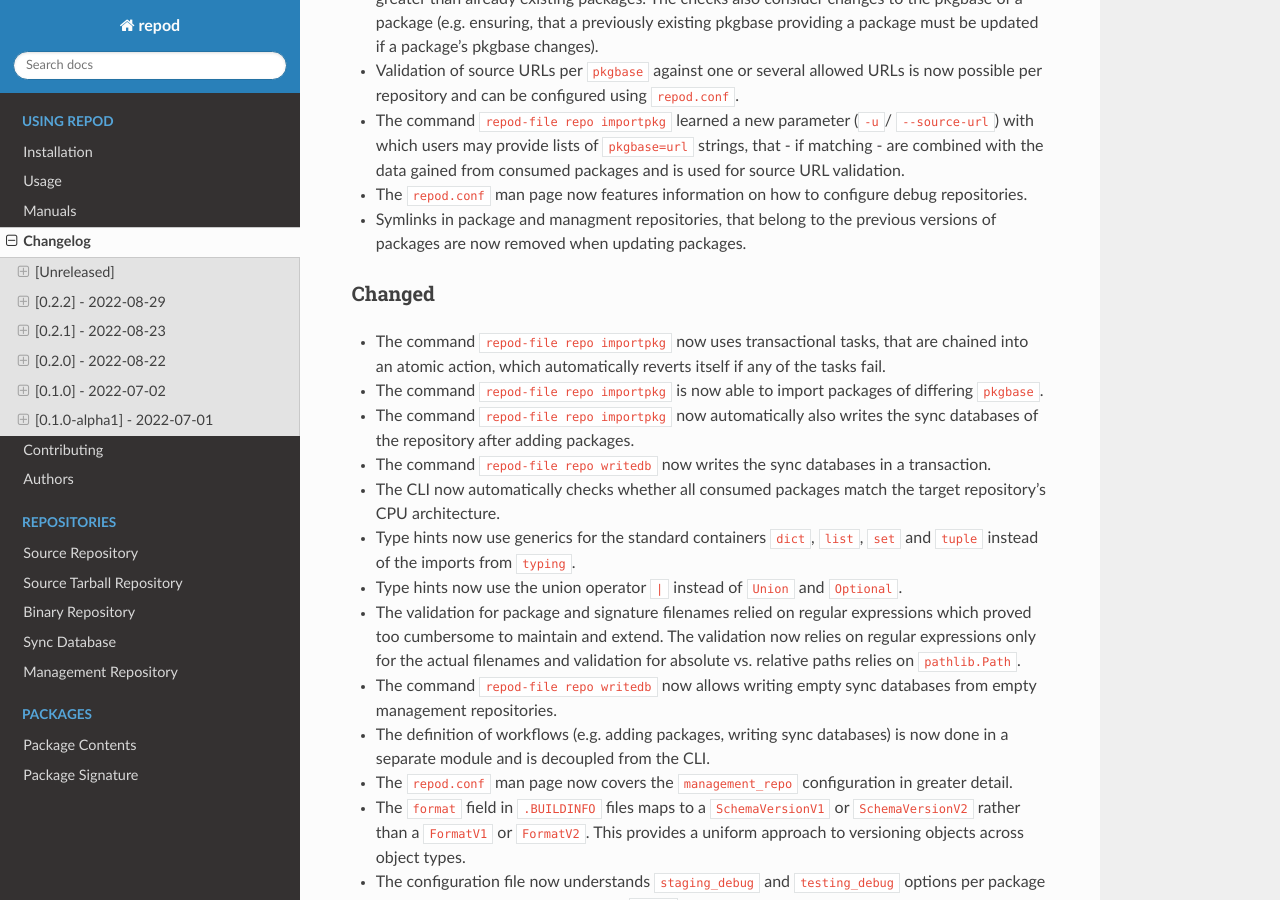
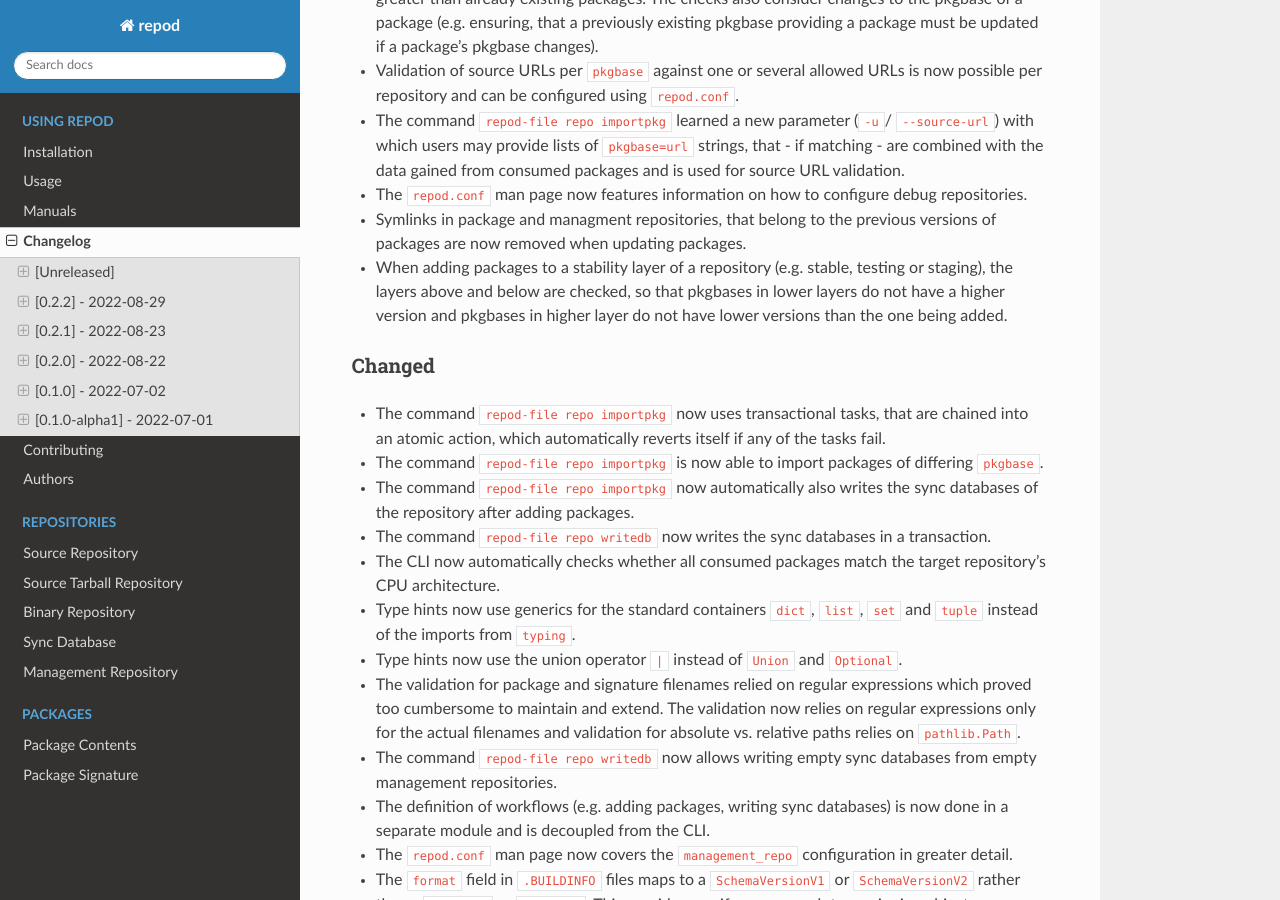
Before and after one commit to archlinux/repod, a Sphinx documentation site: the page built from docs/repod/changelog.rst, in a window 1280 px wide and 900 px high, scrolled down 569 px. Built offline with Sphinx 7.4.7 and the Read the Docs theme 2.0.0, drawn with Linux system fonts in a browser that asks for light colours.

Commit message:
Add changelog entry for stability layer check
docs/repod/changelog.rst:
Add changelog entry for stability layer check

```diff
--- a/docs/repod/changelog.rst
+++ b/docs/repod/changelog.rst
@@ -39,6 +39,10 @@ Added
   debug repositories.
 * Symlinks in package and managment repositories, that belong to the previous
   versions of packages are now removed when updating packages.
+* When adding packages to a stability layer of a repository (e.g. stable,
+  testing or staging), the layers above and below are checked, so that pkgbases
+  in lower layers do not have a higher version and pkgbases in higher layer do
+  not have lower versions than the one being added.
 
 Changed
 ^^^^^^^
```
